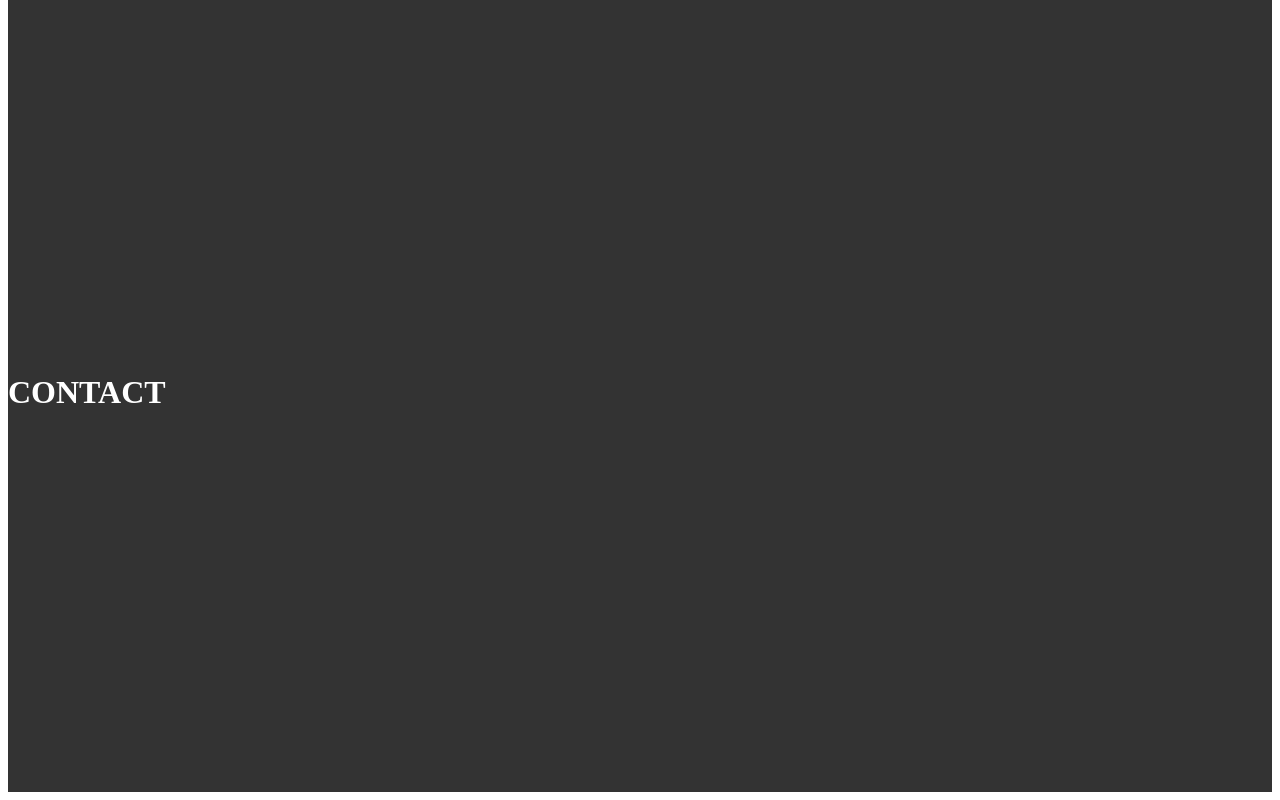
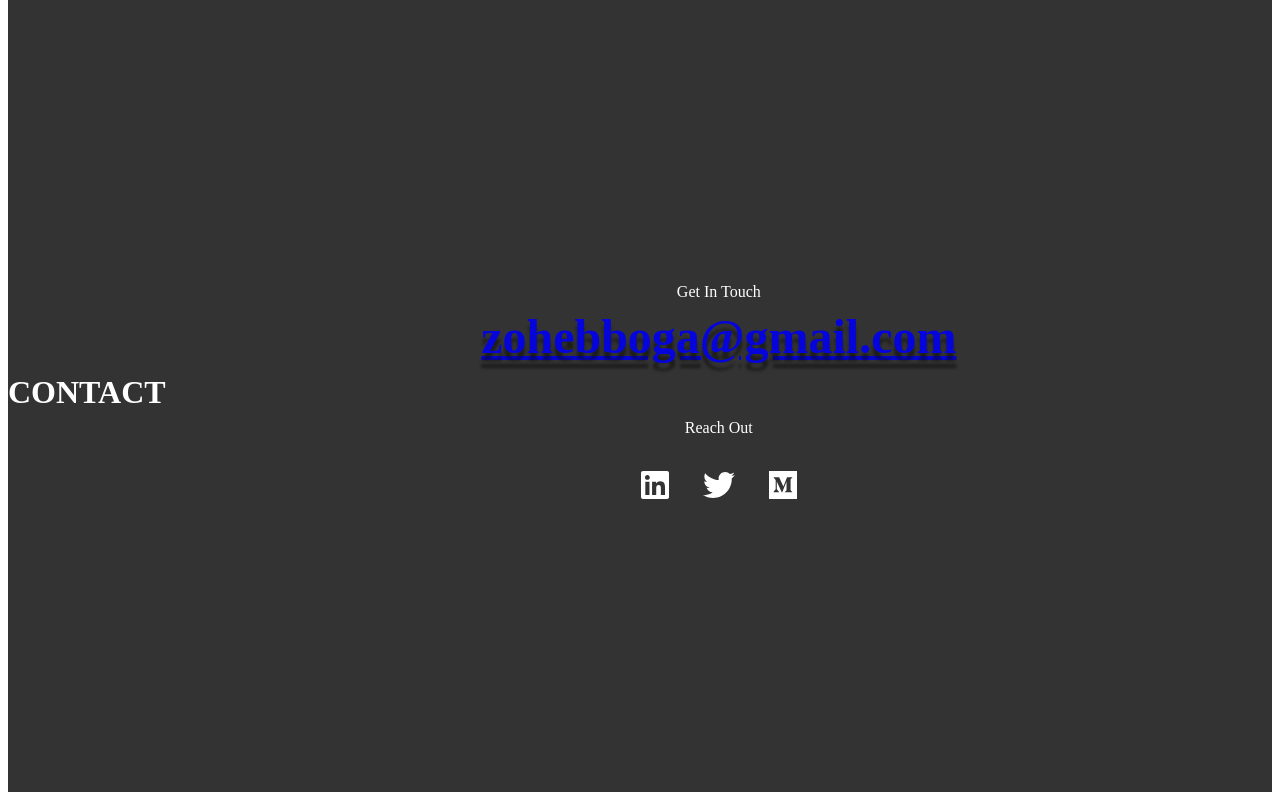
Before and after one commit to Zobee/portfolio, a Next.js app: page / in a window 1280 px wide. Shown: the part 3216-4016 px from the top of the page. Built offline with nearby package versions, Linux system fonts and the light colour scheme.

Commit message:
Added basic contact section

```diff
--- a/components/Contact.js
+++ b/components/Contact.js
@@ -1,9 +1,22 @@
+import styles from '../styles/Contact.module.css'
+import {FaLinkedin, FaTwitter, FaMedium} from 'react-icons/fa'
 const Contact = () => {
   return (
     <div className='section'>
       <h1 className="title">CONTACT</h1>
       <div className='section-container'>
-
+        <section className={styles.contact}>
+          <p>Get In Touch</p>
+          <a href="#"><h1>zohebboga@gmail.com</h1></a>
+          <section className={styles.socials}>
+            <p>Reach Out</p>
+            <section className={styles.socialBtnContainer}>
+              <FaLinkedin size='2rem' className={styles.linkedIn} />
+              <FaTwitter size='2rem' className={styles.twitter} />
+              <FaMedium size='2rem' className={styles.medium} />
+            </section>
+          </section>
+        </section>
       </div>
     </div>
   )
--- /dev/null
+++ b/styles/Contact.module.css
@@ -0,0 +1,76 @@
+.contact{
+  display: flex;
+  flex-direction: column;
+  justify-content: center;
+  align-items: center;
+}
+
+.contact p{
+  margin-bottom: 0.5rem;
+}
+
+.contact h1{
+  font-size: 3rem;
+  margin-top: 0;
+  text-shadow: 0 0.5rem 0.2rem rgba(0, 0, 0, 0.5);
+  opacity: 0.9;
+  transition: all 0.5s ease;
+}
+
+.contact h1:hover{
+  opacity: 1;
+  text-shadow: 0 0.25rem 0.1rem rgba(0, 0, 0, 0.2);
+}
+
+.socials p{
+  text-align: center;
+}
+
+.socialBtnContainer{
+  margin-top: 1rem;
+  display: flex;
+  justify-content: space-around;
+  align-items: center;
+}
+
+.socialBtnContainer *{
+  cursor: pointer;
+  transition: all 0.25s ease;
+  margin: 1rem;
+}
+
+.socialBtnContainer *:hover{
+  animation: hop 0.5s ease;
+}
+
+.linkedIn:hover{
+  color: #2867B2;
+  background-color: white;
+}
+
+.twitter:hover{
+  color: #1DA1F2;
+}
+
+.medium:hover{
+  color: black;
+  background-color: white;
+}
+
+@keyframes hop{
+  0%{
+    transform: translateY(0);
+  }
+  25%{
+    transform: translateY(-0.1rem);
+  }
+  50%{
+    transform: translateY(-0.2rem);
+  }
+  75%{
+    transform: translateY(-0.1rem);
+  }
+  100%{
+    transform: translateY(0);
+  }
+}
--- a/styles/Navbar.module.css
+++ b/styles/Navbar.module.css
@@ -32,6 +32,7 @@
   background-position: left;
   background-image: linear-gradient(45deg, #FFFFFF, #BC3F3C);
   background-clip: text;
+  -webkit-background-clip: text;
   color: transparent;
   transition: all 0.5s ease;
 }
--- a/styles/globals.css
+++ b/styles/globals.css
@@ -40,7 +40,7 @@ a {
   display: flex;
   flex: 1;
   width: 100%;
-  border: solid 1px wheat;
+  max-width: 85vw;
 }
 
 @media screen and (max-width: 768px){
```
